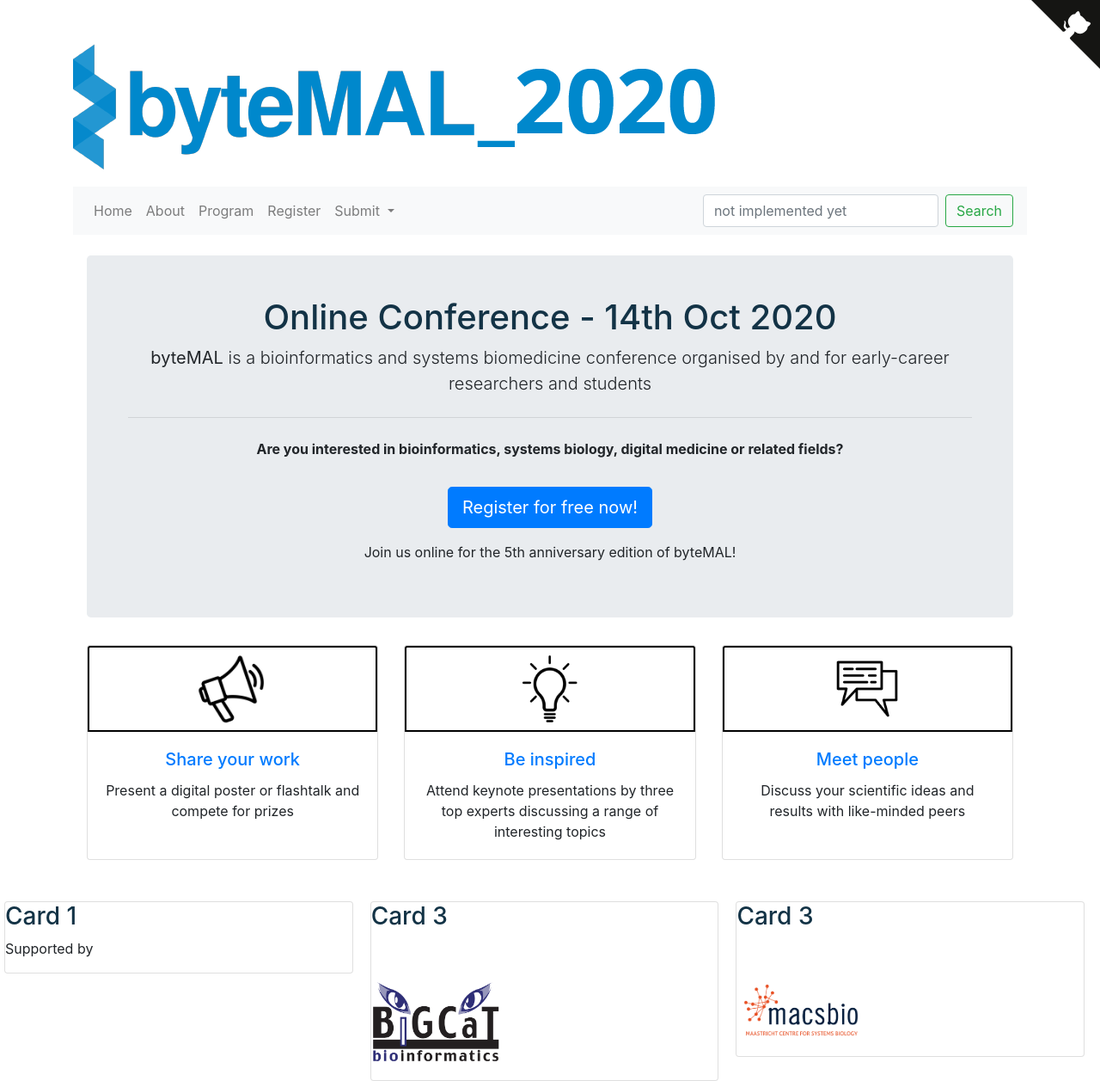
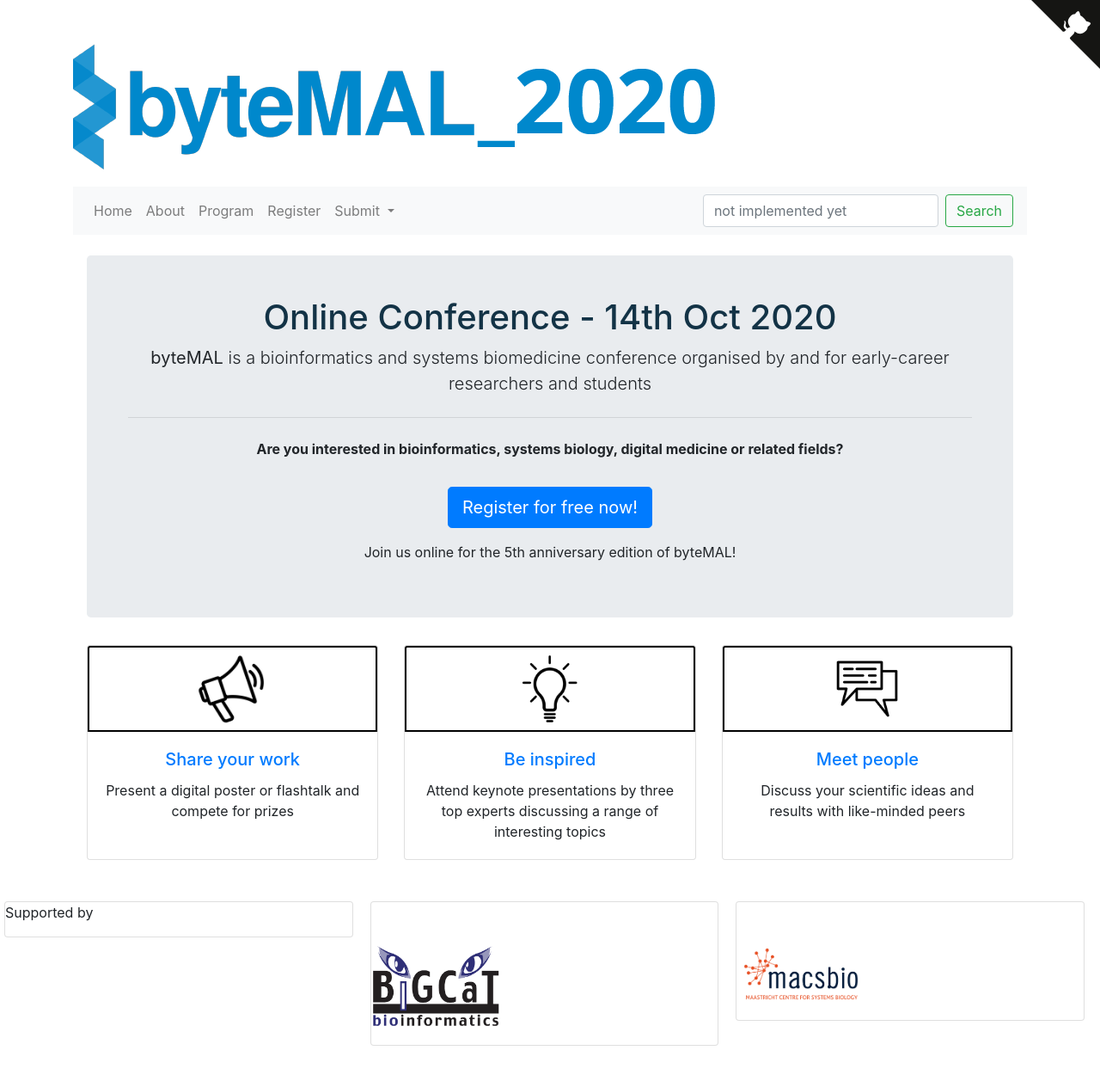
Before and after one commit to bytemal/bytemal-2020, a Jekyll site: the page built from index.html, in a window 1280 px wide. Shown: the whole page at 86% size. Built offline with Jekyll 4.4.1, drawn with Linux system fonts in a browser that asks for light colours; after the commit the page ends 1216 px from its top, so only the background shows below that.

Commit message:
Update default.html

```diff
--- a/_layouts/default.html
+++ b/_layouts/default.html
@@ -40,14 +40,12 @@
 <div class="row">
   <div class="column">
     <div class="card">
-      <h3>Card 1</h3>
       <p>Supported by</p>
     </div>
   </div>
 
   <div class="column">
     <div class="card">
-	<h3>Card 3</h3>
 	<a href="https://www.maastrichtuniversity.nl/research/bioinformatics"><img src="/bytemal-2020/images/bigcat.png" alt="BiGCAT_logo"
 		style="width:150px;max-width:100%;height:auto;margin-top:50px;margin-bottom:20px;">
 	</a>
@@ -56,7 +54,6 @@
 
   <div class="column">
     <div class="card">
-      <h3>Card 3</h3>
 	<a href="https://www.maastrichtuniversity.nl/research/maastricht-centre-systems-biology"><img src="/bytemal-2020/images/macsbio.png" alt="MaCSBio_logo"
 		style="width:150px;max-width:100%;height:auto;margin-top:50px;margin-bottom:20px;">
 	</a>
```
